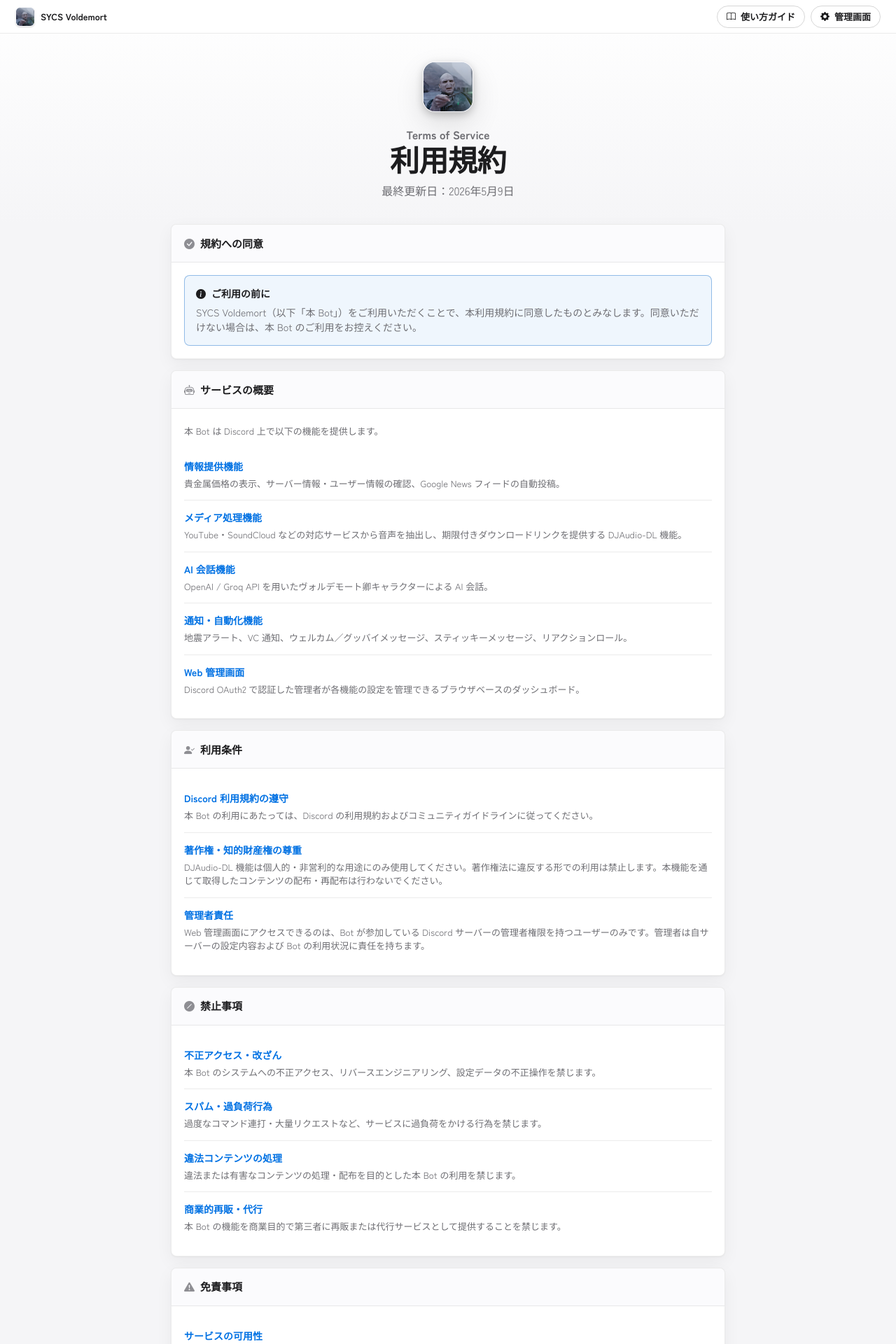
After one commit to sukun-inu/SYCS-Voldemort, a Flask app: page /admin/terms in a window 1280 px wide. The commit adds this page. Shown: the top 1920 px of the page at 70% size. Run offline with Flask 3, Linux system fonts and the light colour scheme.

Commit message:
feat: Add privacy policy and terms of service pages; include legal footnotes in guide and login pages

```diff
--- a/webapp_admin/static/admin.css
+++ b/webapp_admin/static/admin.css
@@ -1341,6 +1341,25 @@ textarea.form-control { min-height: 120px; resize: vertical; }
   text-align: center;
 }
 
+.login-legal {
+  display: flex;
+  align-items: center;
+  justify-content: center;
+  gap: 8px;
+  margin: 12px auto 0;
+  font-size: 11px;
+  color: var(--text-tertiary);
+}
+
+.login-legal a {
+  color: var(--text-tertiary);
+  text-decoration: none;
+}
+
+.login-legal a:hover { color: var(--text-secondary); text-decoration: underline; }
+
+.login-legal-sep { opacity: 0.4; }
+
 /* Error */
 .error-view {
   display: grid;
--- a/webapp_admin/static/guide.css
+++ b/webapp_admin/static/guide.css
@@ -131,6 +131,26 @@
 
 .guide-links .btn { flex: 1; min-width: 180px; }
 
+/* Legal footnote (guide + privacy + terms pages) */
+.guide-legal {
+  display: flex;
+  align-items: center;
+  justify-content: center;
+  gap: 8px;
+  margin-top: 20px;
+  font-size: 12px;
+  color: var(--text-tertiary);
+}
+
+.guide-legal a {
+  color: var(--text-tertiary);
+  text-decoration: none;
+}
+
+.guide-legal a:hover { color: var(--text-secondary); text-decoration: underline; }
+
+.guide-legal-sep { opacity: 0.4; }
+
 /* Responsive */
 @media (max-width: 640px) {
   .guide-wrap { padding: calc(var(--topbar-height) + 24px) 14px 60px; }
--- a/webapp_admin/templates/guide.html
+++ b/webapp_admin/templates/guide.html
@@ -266,6 +266,12 @@
     {% endif %}
   </div>
 
+  <div class="guide-legal">
+    <a href="{{ url_for('auth.terms') }}">利用規約</a>
+    <span class="guide-legal-sep">·</span>
+    <a href="{{ url_for('auth.privacy') }}">プライバシーポリシー</a>
+  </div>
+
 </div>
 
 <script src="https://cdn.jsdelivr.net/npm/bootstrap@5.3.3/dist/js/bootstrap.bundle.min.js"></script>
--- a/webapp_admin/templates/login.html
+++ b/webapp_admin/templates/login.html
@@ -69,6 +69,12 @@
       <i class="bi bi-info-circle me-1"></i>
       Bot が参加しているサーバーで管理者権限が必要です。
     </p>
+
+    <div class="login-legal">
+      <a href="{{ url_for('auth.terms') }}">利用規約</a>
+      <span class="login-legal-sep">·</span>
+      <a href="{{ url_for('auth.privacy') }}">プライバシーポリシー</a>
+    </div>
   </div>
 
 <script src="https://cdn.jsdelivr.net/npm/bootstrap@5.3.3/dist/js/bootstrap.bundle.min.js"></script>
--- /dev/null
+++ b/webapp_admin/templates/terms.html
@@ -0,0 +1,217 @@
+<!DOCTYPE html>
+<html lang="ja">
+<head>
+  <meta charset="UTF-8">
+  <meta name="viewport" content="width=device-width, initial-scale=1.0">
+  <meta name="referrer" content="strict-origin-when-cross-origin">
+  <title>利用規約 - SYCS Voldemort</title>
+  <link rel="icon" type="image/webp" href="{{ admin_asset_url('admin-icon.webp') }}">
+  <link rel="apple-touch-icon" href="{{ admin_asset_url('admin-icon.webp') }}">
+  <link rel="preconnect" href="https://fonts.googleapis.com">
+  <link rel="preconnect" href="https://fonts.gstatic.com" crossorigin>
+  <link rel="stylesheet" href="https://fonts.googleapis.com/css2?family=Zen+Kaku+Gothic+New:wght@400;500;700;900&display=swap">
+  <link rel="stylesheet" href="https://cdn.jsdelivr.net/npm/bootstrap@5.3.3/dist/css/bootstrap.min.css">
+  <link rel="stylesheet" href="https://cdn.jsdelivr.net/npm/bootstrap-icons@1.11.3/font/bootstrap-icons.min.css">
+  <link rel="stylesheet" href="{{ admin_asset_url('admin.css') }}">
+  <link rel="stylesheet" href="{{ admin_asset_url('guide.css') }}">
+</head>
+<body>
+
+<header class="topbar">
+  <div class="topbar-inner">
+    <div class="topbar-leading">
+      <a class="brand-link" href="{{ url_for('auth.login') }}">
+        <span class="brand-mark">
+          <img class="brand-mark-image" src="{{ admin_asset_url('admin-icon.webp') }}" width="28" height="28" alt="">
+        </span>
+        <span class="brand-name">SYCS Voldemort</span>
+      </a>
+    </div>
+    <div class="topbar-actions">
+      <a href="{{ url_for('auth.guide') }}" class="btn btn-sm btn-outline-secondary">
+        <i class="bi bi-book"></i>使い方ガイド
+      </a>
+      <a href="{{ url_for('auth.login') }}" class="btn btn-sm btn-outline-secondary">
+        <i class="bi bi-gear-fill"></i>管理画面
+      </a>
+    </div>
+  </div>
+</header>
+
+<div class="guide-wrap">
+
+  <!-- Hero -->
+  <div class="guide-hero">
+    <div class="guide-hero-logo">
+      <img src="{{ admin_asset_url('admin-icon.webp') }}" width="72" height="72" alt="SYCS Voldemort">
+    </div>
+    <p class="page-kicker">Terms of Service</p>
+    <h1>利用規約</h1>
+    <p>最終更新日：2026年5月9日</p>
+  </div>
+
+  <!-- 同意 -->
+  <div class="section-card mb-3">
+    <div class="section-card-header">
+      <h2 class="section-card-title">
+        <i class="bi bi-check-circle-fill"></i>規約への同意
+      </h2>
+    </div>
+    <div class="section-card-body">
+      <div class="info-panel">
+        <p class="info-panel-title"><i class="bi bi-info-circle-fill"></i>ご利用の前に</p>
+        SYCS Voldemort（以下「本 Bot」）をご利用いただくことで、本利用規約に同意したものとみなします。同意いただけない場合は、本 Bot のご利用をお控えください。
+      </div>
+    </div>
+  </div>
+
+  <!-- サービスの概要 -->
+  <div class="section-card mb-3">
+    <div class="section-card-header">
+      <h2 class="section-card-title">
+        <i class="bi bi-robot"></i>サービスの概要
+      </h2>
+    </div>
+    <div class="section-card-body">
+      <p class="section-card-subtitle mb-3">本 Bot は Discord 上で以下の機能を提供します。</p>
+      <div class="guide-cmd-list">
+        <div class="guide-cmd-row">
+          <div class="guide-cmd-name">情報提供機能</div>
+          <p class="guide-cmd-desc">貴金属価格の表示、サーバー情報・ユーザー情報の確認、Google News フィードの自動投稿。</p>
+        </div>
+        <div class="guide-cmd-row">
+          <div class="guide-cmd-name">メディア処理機能</div>
+          <p class="guide-cmd-desc">YouTube・SoundCloud などの対応サービスから音声を抽出し、期限付きダウンロードリンクを提供する DJAudio-DL 機能。</p>
+        </div>
+        <div class="guide-cmd-row">
+          <div class="guide-cmd-name">AI 会話機能</div>
+          <p class="guide-cmd-desc">OpenAI / Groq API を用いたヴォルデモート卿キャラクターによる AI 会話。</p>
+        </div>
+        <div class="guide-cmd-row">
+          <div class="guide-cmd-name">通知・自動化機能</div>
+          <p class="guide-cmd-desc">地震アラート、VC 通知、ウェルカム／グッバイメッセージ、スティッキーメッセージ、リアクションロール。</p>
+        </div>
+        <div class="guide-cmd-row">
+          <div class="guide-cmd-name">Web 管理画面</div>
+          <p class="guide-cmd-desc">Discord OAuth2 で認証した管理者が各機能の設定を管理できるブラウザベースのダッシュボード。</p>
+        </div>
+      </div>
+    </div>
+  </div>
+
+  <!-- 利用条件 -->
+  <div class="section-card mb-3">
+    <div class="section-card-header">
+      <h2 class="section-card-title">
+        <i class="bi bi-person-check-fill"></i>利用条件
+      </h2>
+    </div>
+    <div class="section-card-body">
+      <div class="guide-cmd-list">
+        <div class="guide-cmd-row">
+          <div class="guide-cmd-name">Discord 利用規約の遵守</div>
+          <p class="guide-cmd-desc">本 Bot の利用にあたっては、Discord の利用規約およびコミュニティガイドラインに従ってください。</p>
+        </div>
+        <div class="guide-cmd-row">
+          <div class="guide-cmd-name">著作権・知的財産権の尊重</div>
+          <p class="guide-cmd-desc">DJAudio-DL 機能は個人的・非営利的な用途にのみ使用してください。著作権法に違反する形での利用は禁止します。本機能を通じて取得したコンテンツの配布・再配布は行わないでください。</p>
+        </div>
+        <div class="guide-cmd-row">
+          <div class="guide-cmd-name">管理者責任</div>
+          <p class="guide-cmd-desc">Web 管理画面にアクセスできるのは、Bot が参加している Discord サーバーの管理者権限を持つユーザーのみです。管理者は自サーバーの設定内容および Bot の利用状況に責任を持ちます。</p>
+        </div>
+      </div>
+    </div>
+  </div>
+
+  <!-- 禁止事項 -->
+  <div class="section-card mb-3">
+    <div class="section-card-header">
+      <h2 class="section-card-title">
+        <i class="bi bi-slash-circle-fill"></i>禁止事項
+      </h2>
+    </div>
+    <div class="section-card-body">
+      <div class="guide-cmd-list">
+        <div class="guide-cmd-row">
+          <div class="guide-cmd-name">不正アクセス・改ざん</div>
+          <p class="guide-cmd-desc">本 Bot のシステムへの不正アクセス、リバースエンジニアリング、設定データの不正操作を禁じます。</p>
+        </div>
+        <div class="guide-cmd-row">
+          <div class="guide-cmd-name">スパム・過負荷行為</div>
+          <p class="guide-cmd-desc">過度なコマンド連打・大量リクエストなど、サービスに過負荷をかける行為を禁じます。</p>
+        </div>
+        <div class="guide-cmd-row">
+          <div class="guide-cmd-name">違法コンテンツの処理</div>
+          <p class="guide-cmd-desc">違法または有害なコンテンツの処理・配布を目的とした本 Bot の利用を禁じます。</p>
+        </div>
+        <div class="guide-cmd-row">
+          <div class="guide-cmd-name">商業的再販・代行</div>
+          <p class="guide-cmd-desc">本 Bot の機能を商業目的で第三者に再販または代行サービスとして提供することを禁じます。</p>
+        </div>
+      </div>
+    </div>
+  </div>
+
+  <!-- 免責事項 -->
+  <div class="section-card mb-3">
+    <div class="section-card-header">
+      <h2 class="section-card-title">
+        <i class="bi bi-exclamation-triangle-fill"></i>免責事項
+      </h2>
+    </div>
+    <div class="section-card-body">
+      <div class="guide-cmd-list">
+        <div class="guide-cmd-row">
+          <div class="guide-cmd-name">サービスの可用性</div>
+          <p class="guide-cmd-desc">本 Bot はベストエフォートで提供されます。メンテナンス・障害・外部 API の停止等により、予告なくサービスが中断または終了する場合があります。</p>
+        </div>
+        <div class="guide-cmd-row">
+          <div class="guide-cmd-name">情報の正確性</div>
+          <p class="guide-cmd-desc">貴金属価格・地震情報・ニュースフィードなどの情報は外部 API から取得しており、その正確性・完全性を保証するものではありません。</p>
+        </div>
+        <div class="guide-cmd-row">
+          <div class="guide-cmd-name">損害の免責</div>
+          <p class="guide-cmd-desc">本 Bot の利用または利用不能により生じた直接的・間接的・偶発的な損害について、運営者は責任を負いません。</p>
+        </div>
+        <div class="guide-cmd-row">
+          <div class="guide-cmd-name">AI 生成コンテンツ</div>
+          <p class="guide-cmd-desc">AI 会話機能が生成する応答は自動生成されたものであり、その内容の正確性・適切性を保証するものではありません。</p>
+        </div>
+      </div>
+    </div>
+  </div>
+
+  <!-- 規約の変更 -->
+  <div class="section-card mb-3">
+    <div class="section-card-header">
+      <h2 class="section-card-title">
+        <i class="bi bi-arrow-clockwise"></i>規約の変更・終了
+      </h2>
+    </div>
+    <div class="section-card-body">
+      <div class="info-panel">
+        <p class="info-panel-title"><i class="bi bi-info-circle-fill"></i>変更について</p>
+        本利用規約は予告なく変更される場合があります。変更後に本 Bot を継続して利用した場合、変更後の規約に同意したものとみなします。また、運営者は予告なく本サービスを変更・停止・終了する権利を有します。
+      </div>
+    </div>
+  </div>
+
+  <!-- Footer links -->
+  <div class="guide-links">
+    <a href="{{ url_for('auth.privacy') }}" class="btn btn-outline-secondary">
+      <i class="bi bi-shield-check"></i>プライバシーポリシー
+    </a>
+    <a href="{{ url_for('auth.guide') }}" class="btn btn-outline-secondary">
+      <i class="bi bi-book"></i>使い方ガイド
+    </a>
+    <a href="{{ url_for('auth.login') }}" class="btn btn-outline-secondary">
+      <i class="bi bi-gear-fill"></i>Web 管理画面
+    </a>
+  </div>
+
+</div>
+
+<script src="https://cdn.jsdelivr.net/npm/bootstrap@5.3.3/dist/js/bootstrap.bundle.min.js"></script>
+</body>
+</html>
--- a/webapp_admin/views/auth_views.py
+++ b/webapp_admin/views/auth_views.py
@@ -28,6 +28,16 @@ def login():
 @auth_bp.route("/guide")
 def guide():
     return render_template("guide.html", invite_url=_build_invite_url())
+
+
+@auth_bp.route("/privacy")
+def privacy():
+    return render_template("privacy.html", invite_url=_build_invite_url())
+
+
+@auth_bp.route("/terms")
+def terms():
+    return render_template("terms.html", invite_url=_build_invite_url())
 
 
 @auth_bp.route("/auth")
```
Also changed, not shown: webapp_admin/templates/privacy.html (added, +198 -0 lines).
